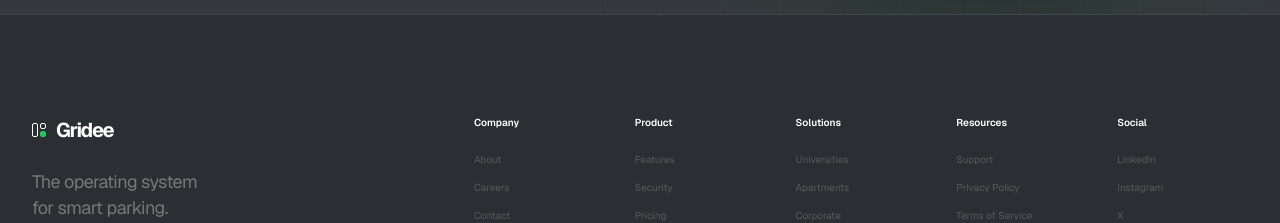
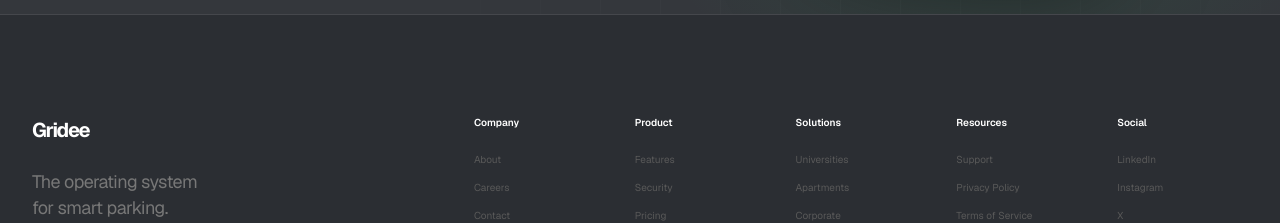
Before and after one commit to Rishabh-0707/gridee_, a Next.js app: page / in a window 1280 px wide. Shown: the part 10300-10523 px from the top of the page. Built offline with nearby package versions, Linux system fonts and the light colour scheme.

Commit message:
Remove Gridee symbol mark

```diff
--- a/app/globals.css
+++ b/app/globals.css
@@ -111,30 +111,6 @@
   font-size: 20px;
   font-weight: 650;
   letter-spacing: -0.06em;
-}
-
-.logo-mark {
-  position: relative;
-  display: grid;
-  grid-template-columns: repeat(2, 6px);
-  grid-template-rows: repeat(2, 6px);
-  gap: 2px;
-  width: 14px;
-  height: 14px;
-}
-
-.logo-mark i {
-  border: 1.5px solid currentColor;
-  border-radius: 2px;
-}
-
-.logo-mark i:first-child {
-  grid-row: span 2;
-}
-
-.logo-mark i:last-child {
-  background: var(--green);
-  border-color: var(--green);
 }
 
 .navbar {
@@ -1594,10 +1570,6 @@
   letter-spacing: -.045em;
 }
 
-.navbar .logo-mark {
-  transform: scale(.88);
-}
-
 .desktop-nav {
   gap: clamp(22px, 2.7vw, 42px);
 }
--- a/app/layout.tsx
+++ b/app/layout.tsx
@@ -34,7 +34,6 @@
     authors: [{ name: "Gridee" }],
     creator: "Gridee",
     alternates: { canonical: "/" },
-    icons: { icon: "/favicon.svg", shortcut: "/favicon.svg" },
     openGraph: {
       type: "website",
       url: origin,
--- a/app/page.tsx
+++ b/app/page.tsx
@@ -218,7 +218,6 @@
 function Logo() {
   return (
     <span className="logo" aria-label="Gridee home">
-      <span className="logo-mark" aria-hidden="true"><i /><i /><i /></span>
       <span>Gridee</span>
     </span>
   );
```
Also changed, not shown: public/favicon.svg (deleted).
